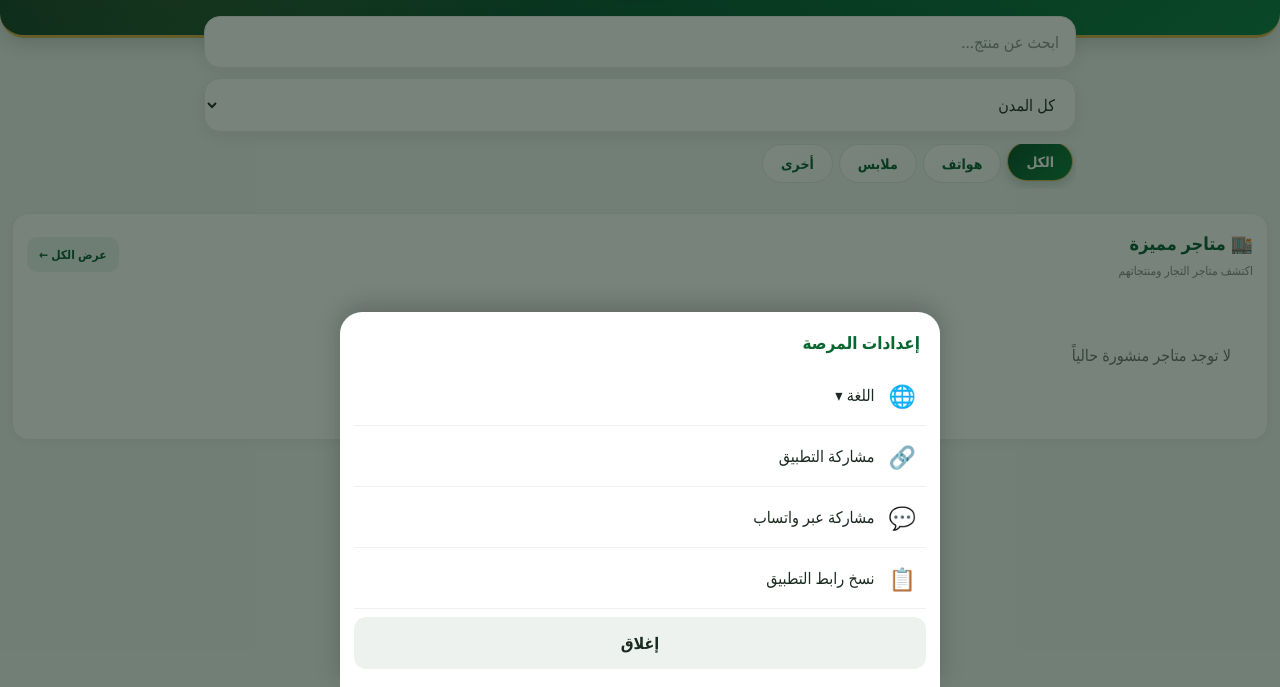
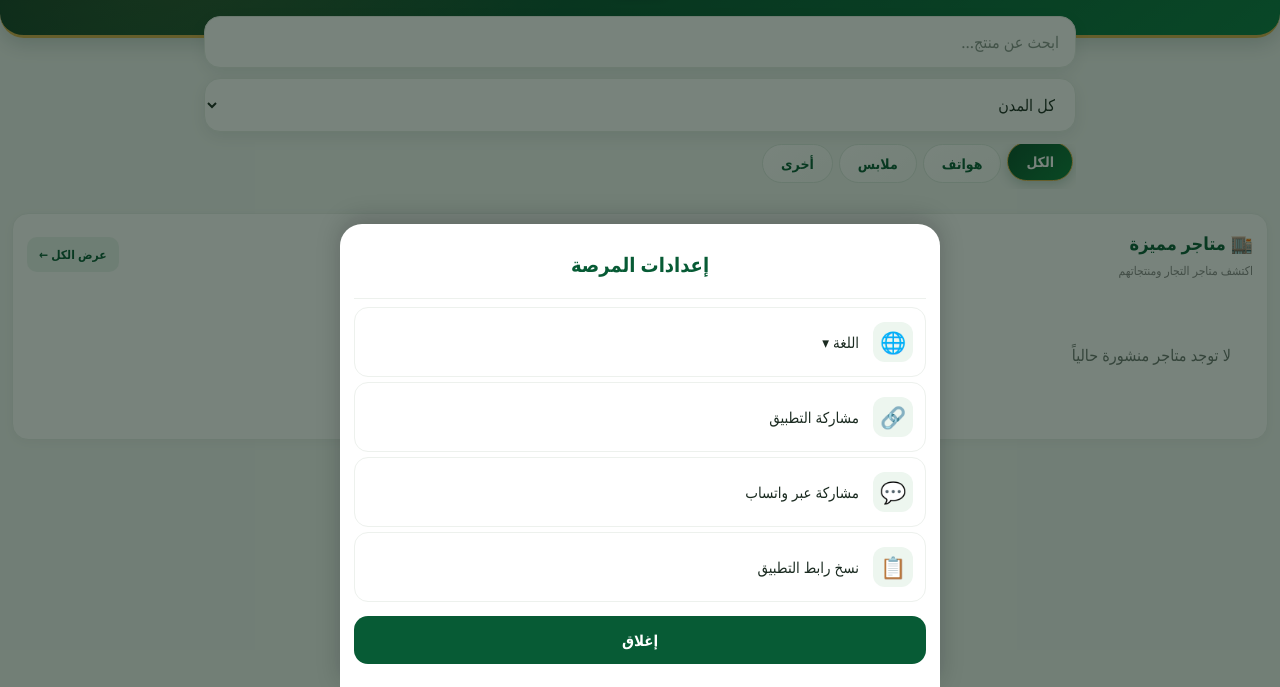
Before and after one commit to sidi506/sidi506.github.io, a plain HTML site: page index.html in a window 1280 px wide. Both pictures are taken after a click on the button "⚙️". Shown: the part 113-800 px from the top of the page. Drawn offline with nearby package versions, Linux system fonts and the light colour scheme; no server answers.

Commit message:
Enhance styles for .mh and .mrow classes
Updated styles for .mh and .mrow classes, including font size, weight, padding, and border properties.

```diff
--- a/index.html
+++ b/index.html
@@ -163,10 +163,57 @@ a.map{background:#1a73e8;box-shadow:0 3px 8px rgba(26,115,232,.35)}
 
 #more{display:none;position:fixed;top:0;left:0;right:0;bottom:0;background:rgba(10,30,18,.55);z-index:20}
 #moresheet{position:absolute;left:0;right:0;bottom:0;max-width:600px;margin:0 auto;background:#fff;border-radius:22px 22px 0 0;padding:14px 14px 18px;box-shadow:0 -6px 24px rgba(0,0,0,.2)}
-.mh{font-weight:800;font-size:17px;color:#07672f;padding:4px 6px 10px}
-.mrow{display:flex;align-items:center;gap:14px;width:100%;padding:15px 10px;border:0;border-bottom:1px solid #eef2ef;background:none;font-size:16px;color:#1b2b21;text-align:start}
-.mrow span{font-size:22px}
-.mclose{justify-content:center;border:0;margin-top:8px;background:#eef2ef;border-radius:12px;font-weight:bold}
+.mh{
+  font-weight:900;
+  font-size:20px;
+  color:#075b35;
+  padding:12px 8px 18px;
+  text-align:center;
+  border-bottom:1px solid #edf1ed;
+  margin-bottom:8px;
+}
+
+.mrow{
+  display:flex;
+  align-items:center;
+  gap:14px;
+  width:100%;
+  padding:14px 12px;
+  margin:5px 0;
+  border:1px solid #edf1ed;
+  border-radius:14px;
+  background:#fff;
+  font-size:15px;
+  color:#1b2b21;
+  text-align:start;
+  transition:background .2s ease,transform .2s ease;
+}
+
+.mrow:active{
+  background:#edf6ef;
+  transform:scale(.98);
+}
+
+.mrow span{
+  display:flex;
+  align-items:center;
+  justify-content:center;
+  width:40px;
+  height:40px;
+  flex-shrink:0;
+  border-radius:12px;
+  background:#edf6ef;
+  font-size:21px;
+}
+
+.mclose{
+  justify-content:center;
+  border:0;
+  margin-top:14px;
+  background:#075b35;
+  color:#fff;
+  font-weight:800;
+}
 #toast{display:none;position:fixed;left:50%;transform:translateX(-50%);bottom:90px;background:#14241a;color:#fff;padding:10px 20px;border-radius:22px;z-index:30;font-size:14px}
 .item{
   background:linear-gradient(160deg,#ffffff,#fbfdfb);
```
